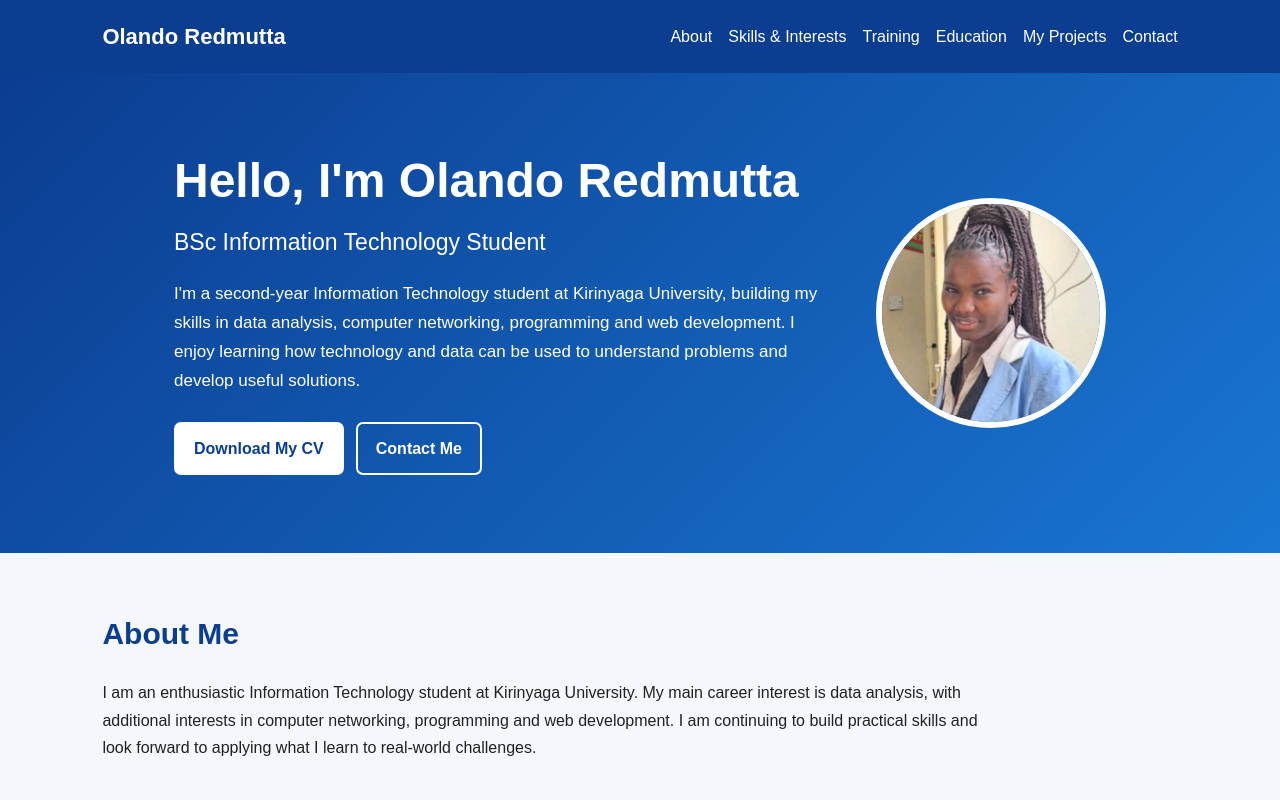
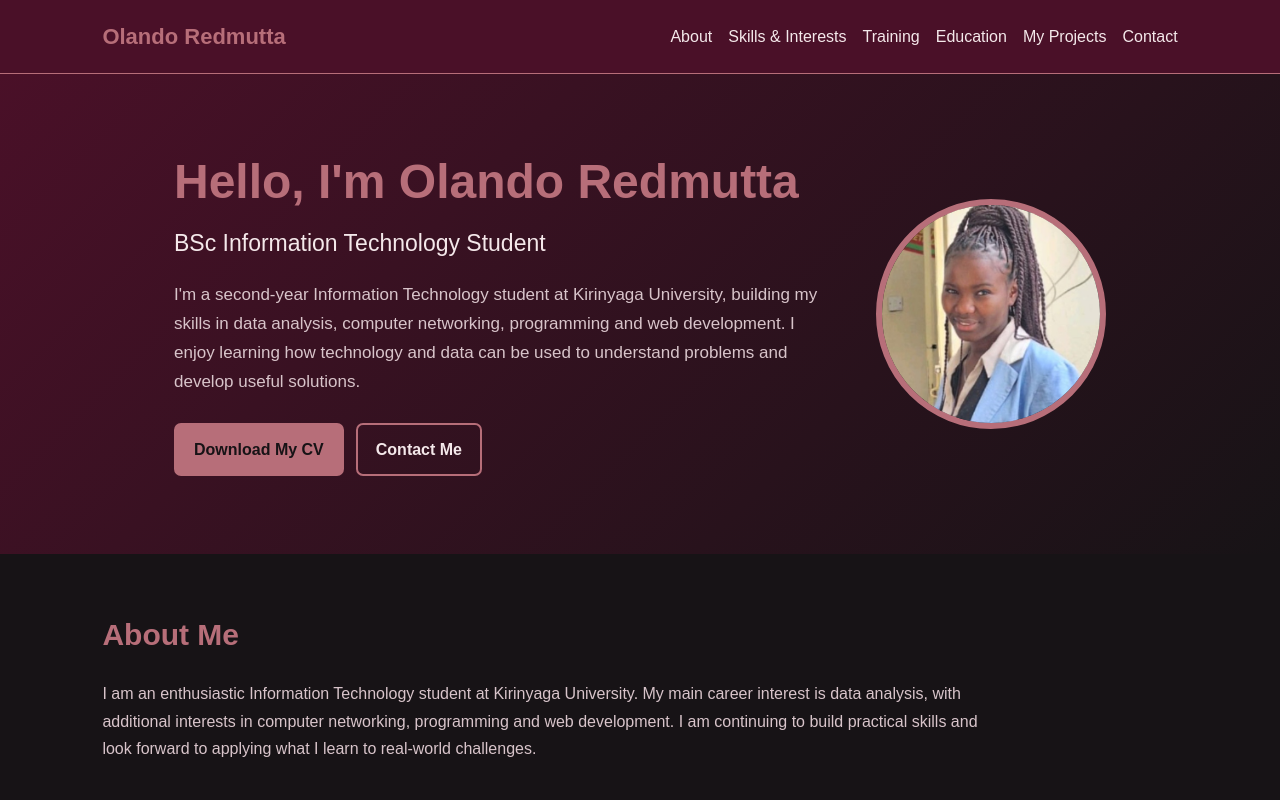
Before and after one commit to olandoredmutta-ui/Olando-portfolio, a plain HTML site: page index.html in a window 1280 px wide. Shown: the top 800 px of the page. Drawn offline with Linux system fonts and the light colour scheme.

Commit message:
Update portfolio theme to burgundy and rose gold

```diff
--- a/index.html
+++ b/index.html
@@ -4,31 +4,72 @@
   <meta charset="UTF-8">
   <meta name="viewport" content="width=device-width, initial-scale=1.0">
   <meta name="description" content="Olando Redmutta's Information Technology portfolio, training, interests and contact details.">
+  <meta name="theme-color" content="#171316">
   <title>Olando Redmutta | IT Portfolio</title>
 
   <style>
-    * { box-sizing: border-box; margin: 0; padding: 0; }
-    html { scroll-behavior: smooth; }
-    body { font-family: Arial, sans-serif; background: #f4f7fb; color: #222; line-height: 1.7; }
+    :root {
+      --burgundy: #4A1028;
+      --dark: #171316;
+      --rose: #B76E79;
+      --soft: #F4E8EA;
+      --card: #241C21;
+      --muted: #D8C4CA;
+      --border: #51323F;
+    }
+
+    * {
+      box-sizing: border-box;
+      margin: 0;
+      padding: 0;
+    }
+
+    html {
+      scroll-behavior: smooth;
+    }
+
+    body {
+      font-family: Arial, sans-serif;
+      background: var(--dark);
+      color: var(--soft);
+      line-height: 1.7;
+    }
 
     header {
-      background: #0b3d91;
-      color: white;
+      background: var(--burgundy);
+      color: var(--soft);
       padding: 18px 8%;
       display: flex;
       justify-content: space-between;
       align-items: center;
       gap: 18px;
+      border-bottom: 1px solid var(--rose);
     }
 
-    header h2 { font-size: 22px; }
-    nav { display: flex; flex-wrap: wrap; gap: 16px; }
-    nav a { color: white; text-decoration: none; }
-    nav a:hover { text-decoration: underline; }
+    header h2 {
+      font-size: 22px;
+      color: var(--rose);
+    }
+
+    nav {
+      display: flex;
+      flex-wrap: wrap;
+      gap: 16px;
+    }
+
+    nav a {
+      color: var(--soft);
+      text-decoration: none;
+      transition: color 0.3s;
+    }
+
+    nav a:hover {
+      color: var(--rose);
+    }
 
     .hero {
-      background: linear-gradient(135deg, #0b3d91, #1976d2);
-      color: white;
+      background: linear-gradient(135deg, var(--burgundy), var(--dark));
+      color: var(--soft);
       min-height: 480px;
       display: flex;
       justify-content: center;
@@ -37,10 +78,27 @@
       padding: 55px 8%;
     }
 
-    .hero-text { max-width: 650px; }
-    .hero h1 { font-size: clamp(34px, 5vw, 48px); line-height: 1.2; margin-bottom: 14px; }
-    .hero h3 { font-size: 23px; font-weight: normal; margin-bottom: 18px; }
-    .hero p { font-size: 17px; }
+    .hero-text {
+      max-width: 650px;
+    }
+
+    .hero h1 {
+      color: var(--rose);
+      font-size: clamp(34px, 5vw, 48px);
+      line-height: 1.2;
+      margin-bottom: 14px;
+    }
+
+    .hero h3 {
+      font-size: 23px;
+      font-weight: normal;
+      margin-bottom: 18px;
+    }
+
+    .hero p {
+      font-size: 17px;
+      color: var(--muted);
+    }
 
     .profile {
       width: 230px;
@@ -48,19 +106,57 @@
       border-radius: 50%;
       object-fit: cover;
       object-position: center 30%;
-      border: 6px solid white;
+      border: 6px solid var(--rose);
       flex-shrink: 0;
     }
 
-    .actions { display: flex; flex-wrap: wrap; gap: 12px; margin-top: 26px; }
-    .btn { display: inline-block; border-radius: 7px; padding: 11px 18px; text-decoration: none; font-weight: bold; border: 2px solid white; }
-    .btn-primary { background: white; color: #0b3d91; }
-    .btn-outline { color: white; }
-    .btn:hover { transform: translateY(-1px); }
+    .actions {
+      display: flex;
+      flex-wrap: wrap;
+      gap: 12px;
+      margin-top: 26px;
+    }
 
-    section { padding: 55px 8%; }
-    section h2 { color: #0b3d91; margin-bottom: 20px; font-size: 30px; }
-    .intro { max-width: 900px; }
+    .btn {
+      display: inline-block;
+      border-radius: 7px;
+      padding: 11px 18px;
+      text-decoration: none;
+      font-weight: bold;
+      border: 2px solid var(--rose);
+      transition: 0.3s;
+    }
+
+    .btn-primary {
+      background: var(--rose);
+      color: var(--dark);
+    }
+
+    .btn-outline {
+      color: var(--soft);
+      background: transparent;
+    }
+
+    .btn:hover {
+      background: var(--soft);
+      color: var(--burgundy);
+      transform: translateY(-2px);
+    }
+
+    section {
+      padding: 55px 8%;
+    }
+
+    section h2 {
+      color: var(--rose);
+      margin-bottom: 20px;
+      font-size: 30px;
+ S   }
+
+    .intro {
+      max-width: 900px;
+      color: var(--muted);
+    }
 
     .cards {
       display: grid;
@@ -69,45 +165,115 @@
     }
 
     .card {
-      background: white;
+      background: var(--card);
+      color: var(--soft);
       padding: 23px;
       border-radius: 12px;
-      box-shadow: 0 3px 12px rgba(0,0,0,.08);
+      border: 1px solid var(--border);
+      box-shadow: 0 4px 15px rgba(0,0,0,0.25);
+      transition: transform 0.3s, border-color 0.3s;
     }
 
-    .card h3 { color: #1976d2; margin-bottom: 9px; }
+    .card:hover {
+      transform: translateY(-4px);
+      border-color: var(--rose);
+    }
+
+    .card h3 {
+      color: var(--rose);
+      margin-bottom: 9px;
+    }
+
+    .card p {
+      margin-bottom: 8px;
+      color: var(--muted);
+    }
+
+    .card ul {
+      padding-left: 22px;
+      margin: 10px 0;
+      color: var(--muted);
+    }
+
+    .card a {
+      color: var(--rose);
+      font-weight: bold;
+      text-decoration: none;
+    }
+
+    .card a:hover {
+      color: var(--soft);
+      text-decoration: underline;
+    }
 
     .tag {
       display: inline-block;
-      background: #eaf2ff;
-      color: #0b3d91;
-      padding: 3px 10px;
+      background: var(--burgundy);
+      color: var(--soft);
+      padding: 4px 12px;
       border-radius: 20px;
       font-size: 13px;
       font-weight: bold;
-      margin-bottom: 10px;
+      margin-bottom: 12px;
+      border: 1px solid var(--rose);
     }
 
-    .card ul { padding-left: 22px; margin: 10px 0; }
-    .card p { margin-bottom: 8px; }
-    .card a { color: #0b3d91; font-weight: bold; }
+    .contact {
+      background: #241820;
+      border-top: 1px solid var(--border);
+    }
 
-    .contact { background: #eaf2ff; }
-    .contact a { color: #0b3d91; }
+    .contact p {
+      color: var(--muted);
+    }
+
+    .contact a {
+      color: var(--rose);
+      text-decoration: none;
+    }
+
+    .contact a:hover {
+      color: var(--soft);
+      text-decoration: underline;
+    }
 
     footer {
-      background: #0b3d91;
-      color: white;
+      background: var(--burgundy);
+      color: var(--soft);
       text-align: center;
       padding: 22px;
+      border-top: 1px solid var(--rose);
+    }
+
+    a:focus-visible {
+      outline: 2px solid var(--rose);
+      outline-offset: 4px;
     }
 
     @media (max-width: 760px) {
-      header { flex-direction: column; align-items: flex-start; }
-      .hero { flex-direction: column-reverse; text-align: center; gap: 28px; }
-      .profile { width: 200px; height: 200px; }
-      .actions { justify-content: center; }
-      nav { gap: 12px; }
+      header {
+        flex-direction: column;
+        align-items: flex-start;
+      }
+
+      .hero {
+        flex-direction: column-reverse;
+        text-align: center;
+        gap: 28px;
+      }
+
+      .profile {
+        width: 200px;
+        height: 200px;
+      }
+
+      .actions {
+        justify-content: center;
+      }
+
+      nav {
+        gap: 12px;
+      }
     }
   </style>
 </head>
@@ -116,6 +282,7 @@
 
 <header>
   <h2>Olando Redmutta</h2>
+
   <nav aria-label="Main navigation">
     <a href="#about">About</a>
     <a href="#skills">Skills & Interests</a>
@@ -132,6 +299,7 @@
     <div class="hero-text">
       <h1>Hello, I'm Olando Redmutta</h1>
       <h3>BSc Information Technology Student</h3>
+
       <p>
         I'm a second-year Information Technology student at Kirinyaga University,
         building my skills in data analysis, computer networking, programming
@@ -143,7 +311,10 @@
         <a class="btn btn-primary" href="Olando_Redmutta_CV.docx" download>
           Download My CV
         </a>
-        <a class="btn btn-outline" href="#contact">Contact Me</a>
+
+        <a class="btn btn-outline" href="#contact">
+          Contact Me
+        </a>
       </div>
     </div>
 
@@ -154,6 +325,7 @@
 
   <section id="about">
     <h2>About Me</h2>
+
     <p class="intro">
       I am an enthusiastic Information Technology student at Kirinyaga University.
       My main career interest is data analysis, with additional interests in
@@ -167,6 +339,7 @@
     <h2>Skills & Career Interests</h2>
 
     <div class="cards">
+
       <article class="card">
         <h3>Data Analysis</h3>
         <p>
@@ -207,6 +380,7 @@
           helping users solve technology problems.
         </p>
       </article>
+
     </div>
   </section>
 
@@ -214,6 +388,7 @@
     <h2>Professional Training</h2>
 
     <div class="card">
+
       <span class="tag">Completed · October 2026</span>
 
       <h3>Data Analysis Short Course</h3>
@@ -245,12 +420,13 @@
       </ul>
 
       <p>
-        <a href="spss-stata-certificate.jpg"
+        <a href="spss-stata-certificate . jpg"
            target="_blank"
            rel="noopener noreferrer">
           View Certificate
         </a>
       </p>
+
     </div>
   </section>
 
@@ -258,6 +434,7 @@
     <h2>Education & Leadership</h2>
 
     <div class="cards">
+
       <article class="card">
         <h3>Kirinyaga University</h3>
         <p><strong>BSc Information Technology</strong></p>
@@ -279,21 +456,27 @@
           and cooperation.
         </p>
       </article>
+
     </div>
   </section>
 
   <section id="projects">
     <h2>My Projects</h2>
-    <p>Here are some of the projects I have worked on as a BScIT student.</p>
+
+    <p class="intro">
+      Here are some of the projects I have worked on as a BScIT student.
+    </p>
 
     <div class="cards" style="margin-top: 20px;">
 
       <article class="card">
         <h3>Number System Converter</h3>
+
         <p>
           A Flutter and Dart application for converting numbers
           between Binary, Decimal, Octal, and Hexadecimal.
         </p>
+
         <a href="https://olandoredmutta-ui.github.io/NumberSystemConverter/"
            target="_blank"
            rel="noopener noreferrer">
@@ -303,11 +486,13 @@
 
       <article class="card">
         <h3>Web Development Assignment</h3>
+
         <p>
           A responsive website featuring a registration form,
           form validation, member registration, member removal,
           and Dark Mode.
         </p>
+
         <a href="https://github.com/olandoredmutta-ui/webdev"
            target="_blank"
            rel="noopener noreferrer">
```
